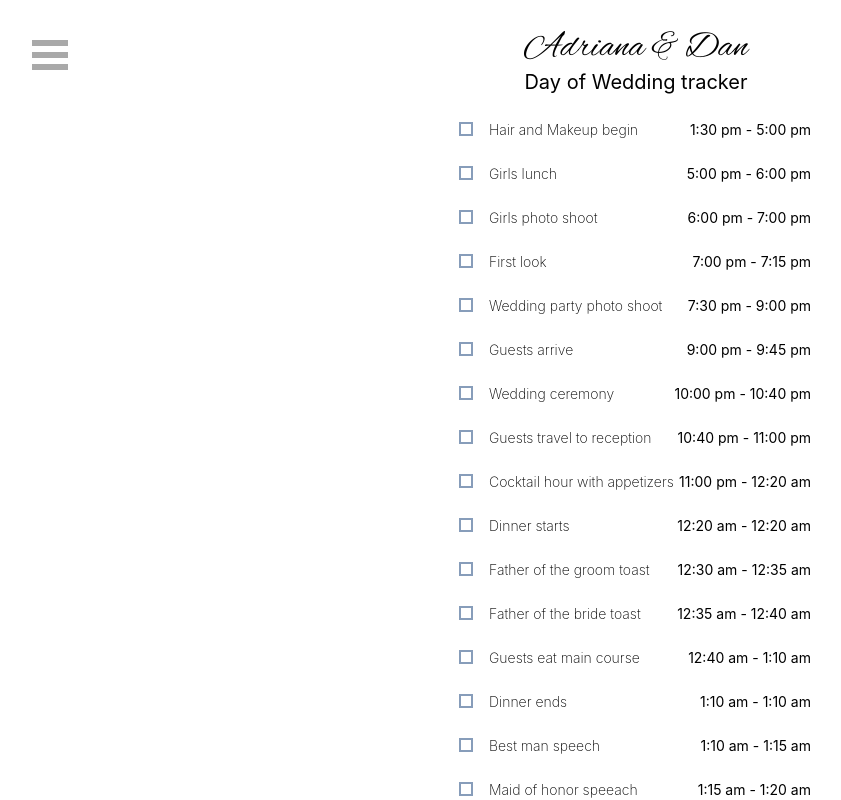
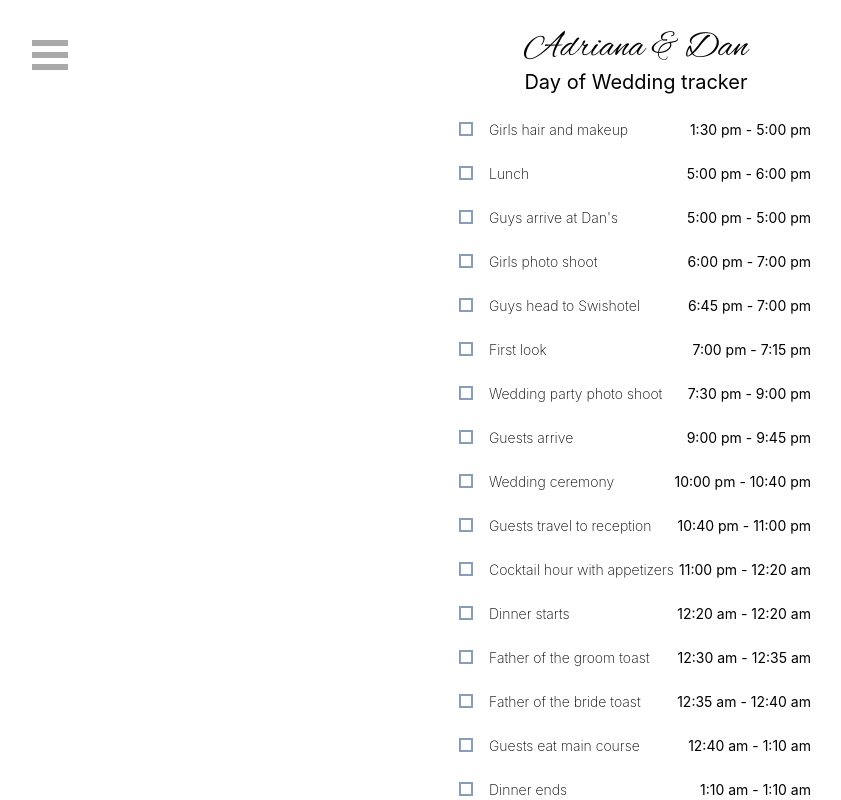
Before and after one commit to dmorton2297/dam2023, a Next.js app: page /itinerary in a window 1280 px wide. Shown: the top 800 px of the page, without its empty margins (4-845 px from the left). Built offline with nearby package versions, Linux system fonts and the light colour scheme.

Commit message:
Updated content

```diff
--- a/pages/itinerary/index.tsx
+++ b/pages/itinerary/index.tsx
@@ -34,7 +34,9 @@ export const Itinerary = () => {
           </InfoCard>
         </div>
         <div className=" flex w-full justify-center">
-          <Timeline items={TIMELINE_DATA} />
+          <div>
+            <Timeline items={TIMELINE_DATA} />
+          </div>
         </div>
       </>
     </Page>
--- a/timelineData.ts
+++ b/timelineData.ts
@@ -2,18 +2,28 @@ import { TimelineItem } from "./components/core/Timeline";
 
 export const TIMELINE_DATA: TimelineItem[] = [
     {
-        title: 'Hair and Makeup begin',
+        title: 'Girls hair and makeup',
         startTime: new Date('2023-05-13T08:30:00-05:00'),
         endTime: new Date('2023-05-13T12:00:00-05:00')
     },
     {
-        title: 'Girls lunch',
+        title: 'Lunch',
         startTime: new Date('2023-05-13T12:00:00-05:00'),
         endTime: new Date('2023-05-13T13:00:00-05:00')
     },
     {
+        title: 'Guys arrive at Dan\'s',
+        startTime: new Date('2023-05-13T12:00:00-05:00'),
+        endTime: new Date('2023-05-13T12:00:00-05:00'),
+    },
+    {
         title: 'Girls photo shoot',
         startTime: new Date('2023-05-13T13:00:00-05:00'),
+        endTime: new Date('2023-05-13T14:00-05:00')
+    },
+    {
+        title: 'Guys head to Swishotel',
+        startTime: new Date('2023-05-13T13:45:00-05:00'),
         endTime: new Date('2023-05-13T14:00-05:00')
     },
     {
```
